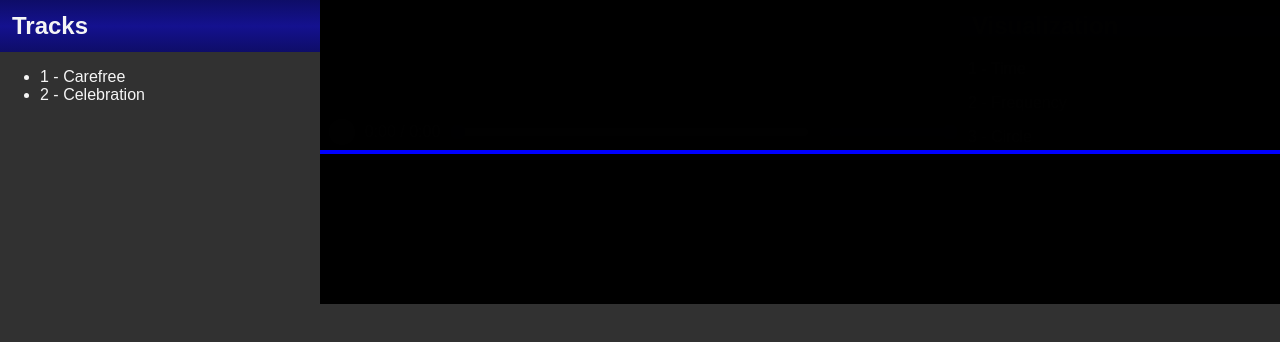
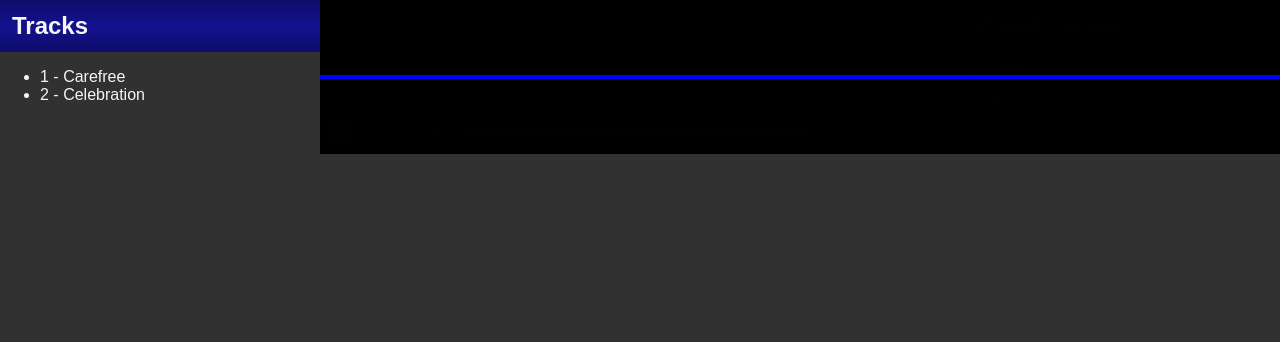
Before and after one commit to mattwamboldt/bop-o-vision, a React app: page / in a window 1280 px wide. Shown: the top 342 px of the page. Built offline with nearby package versions, Linux system fonts and the light colour scheme; the HTML template or start-up script is replaced by a standard one.

Commit message:
Split Player into some pure components

```diff
--- /dev/null
+++ b/src/components/player/controls.tsx
@@ -0,0 +1,42 @@
+import * as React from 'react';
+
+import TimeCode from './timecode';
+
+interface IProps {
+    currentSeconds: number;
+    totalSeconds: number;
+    onSecondsChanged: (seconds: number) => void;
+
+    isPlaying: boolean;
+    onPlayPressed: (isPlaying: boolean) => void;
+
+    volume: number;
+    onVolumeChanged: (volume: number) => void;
+};
+
+const Controls = (props: IProps) => {
+    let playButtonClass = "fa fa-play";
+    if (props.isPlaying) {
+        playButtonClass = "fa fa-pause";
+    }
+
+    return (
+        <div id="controls">
+            <button id="playButton" onClick={() => props.onPlayPressed(props.isPlaying)}>
+                <i className={playButtonClass}></i>
+            </button>
+            <div id="timecode">
+                <TimeCode seconds={props.currentSeconds} /> / <TimeCode seconds={props.totalSeconds} />
+            </div>
+            <input id="scrubber" type='range'
+                min="0" max={props.totalSeconds}
+                value={props.currentSeconds}
+                onChange={(e) => props.onSecondsChanged(Number(e.target.value))} />
+            <label><i className='fa fa-volume-up'></i></label>
+            <input id="volume" type='range' min="0" max="100" value={props.volume * 100}
+                onChange={(e) => props.onVolumeChanged(Number(e.target.value))} />
+        </div>
+    );
+};
+
+export default Controls;
--- a/src/components/player.tsx
+++ b/src/components/player/index.tsx
@@ -1,4 +1,6 @@
 import * as React from 'react';
+
+import Controls from './controls';
 
 interface IState {
     currentSeconds: number;
@@ -33,41 +35,18 @@ class Player extends React.Component<{}, IState> {
     }
 
     public render() {
-        let playButtonClass = "fa fa-play";
-        if (this.state.isPlaying) {
-            playButtonClass = "fa fa-pause";
-        }
-
         return (
             <div id="player">
                 <div id='display'>
-                    <canvas ref={(r) => { this.canvasRef = r; }}
-                        id="visualizer" width="x300p" height="300px"></canvas>
+                    <canvas ref={(r) => { this.canvasRef = r; }} id="visualizer"></canvas>
                 </div>
-                <div id="controls">
-                    <button id="playButton" onClick={() => {
-                        if (this.state.isPlaying) {
-                            this.audioPlayerRef.pause();
-                        } else {
-                            this.audioPlayerRef.play();
-                        }
-                    }}>
-                        <i className={playButtonClass}></i>
-                    </button>
-                    <div id="timecode">
-                        {this.formatTimecode(this.state.currentSeconds)} / {this.formatTimecode(this.state.totalSeconds)}
-                    </div>
-                    <input id="scrubber" type='range'
-                        min="0" max={this.state.totalSeconds}
-                        value={this.state.currentSeconds}
-                        onChange={(e) => {
-                            this.audioPlayerRef.currentTime = Number(e.target.value);
-                        }}/>
-                    <label><i className='fa fa-volume-up'></i></label>
-                    <input id="volume" type='range' min="0" max="100" value={this.state.volume * 100} onChange={(e) => {
-                        this.audioPlayerRef.volume = Number(e.target.value) / 100;
-                    }}/>
-                </div>
+                <Controls currentSeconds={this.state.currentSeconds}
+                    totalSeconds={this.state.totalSeconds}
+                    onSecondsChanged={this.onSecondsChanged}
+                    isPlaying={this.state.isPlaying}
+                    onPlayPressed={this.onPlayPressed}
+                    volume={this.state.volume}
+                    onVolumeChanged={this.onVolumeChanged} />
                 <audio id="audio" ref={(r) => { this.audioPlayerRef = r; }}
                     onTimeUpdate={(e) => {
                         this.setState({currentSeconds: e.currentTarget.currentTime});
@@ -105,10 +84,20 @@ class Player extends React.Component<{}, IState> {
         this.resizeTimeout = 0;
     }
 
-    private formatTimecode (seconds: number) {
-        const minutes = Math.floor(seconds / 60);
-        const secondsRemainder = Math.floor(seconds % 60);
-        return minutes + ':' + String(secondsRemainder).padStart(2, '0');
+    private onPlayPressed = (isPlaying: boolean) => {
+        if (isPlaying) {
+            this.audioPlayerRef.pause();
+        } else {
+            this.audioPlayerRef.play();
+        }
+    }
+
+    private onSecondsChanged = (seconds: number) => {
+        this.audioPlayerRef.currentTime = seconds;
+    }
+
+    private onVolumeChanged = (volume: number) => {
+        this.audioPlayerRef.volume = volume / 100;
     }
 };
 
--- /dev/null
+++ b/src/components/player/timecode.tsx
@@ -0,0 +1,13 @@
+import * as React from 'react';
+
+const TimeCode = (props: {seconds: number}) => {
+    const minutes = Math.floor(props.seconds / 60);
+    const secondsRemainder = Math.floor(props.seconds % 60);
+    const seconds = String(secondsRemainder).padStart(2, '0');
+
+    return (
+        <span>{minutes}:{seconds}</span>
+    );
+}
+
+export default TimeCode;
```
